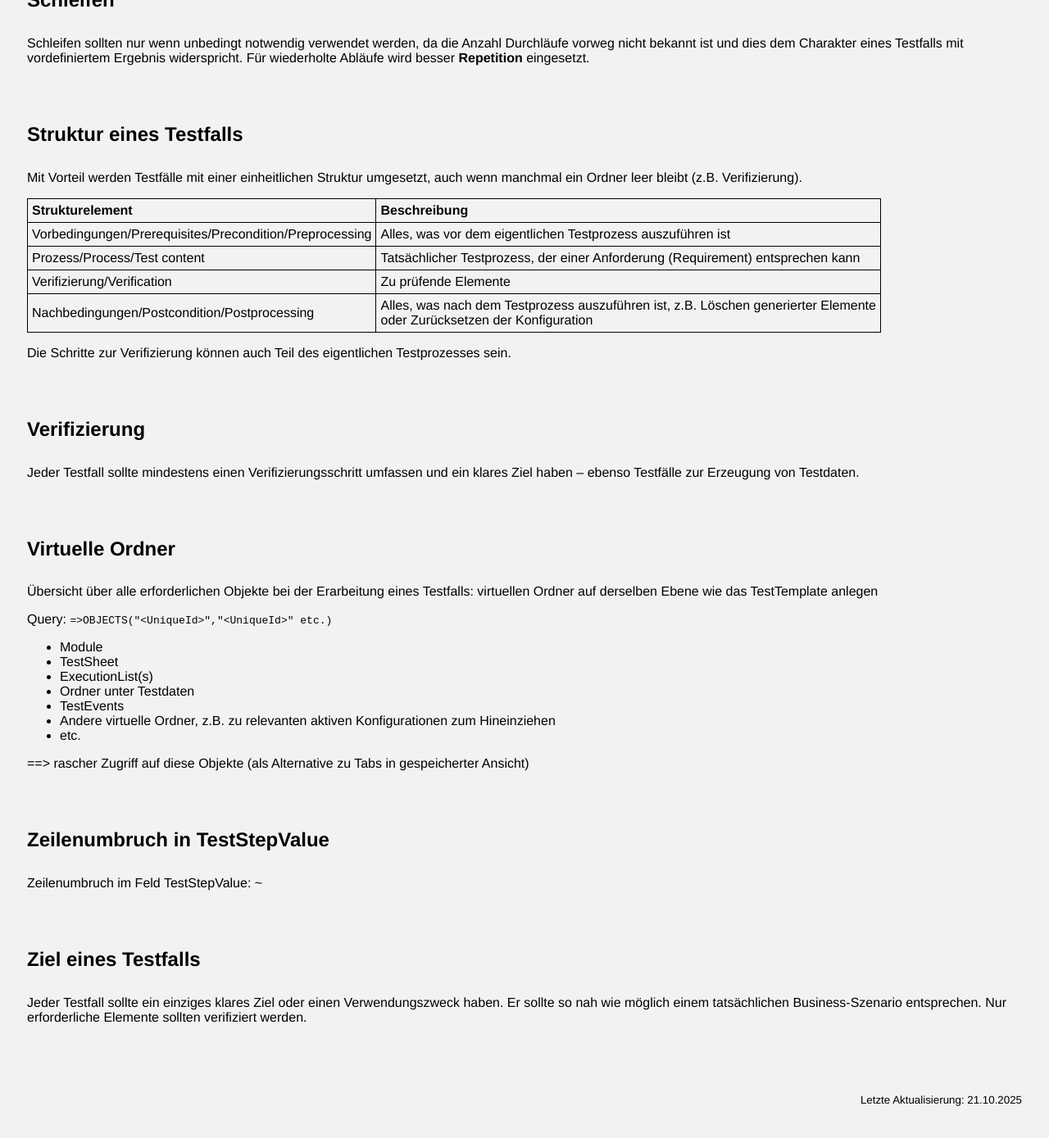
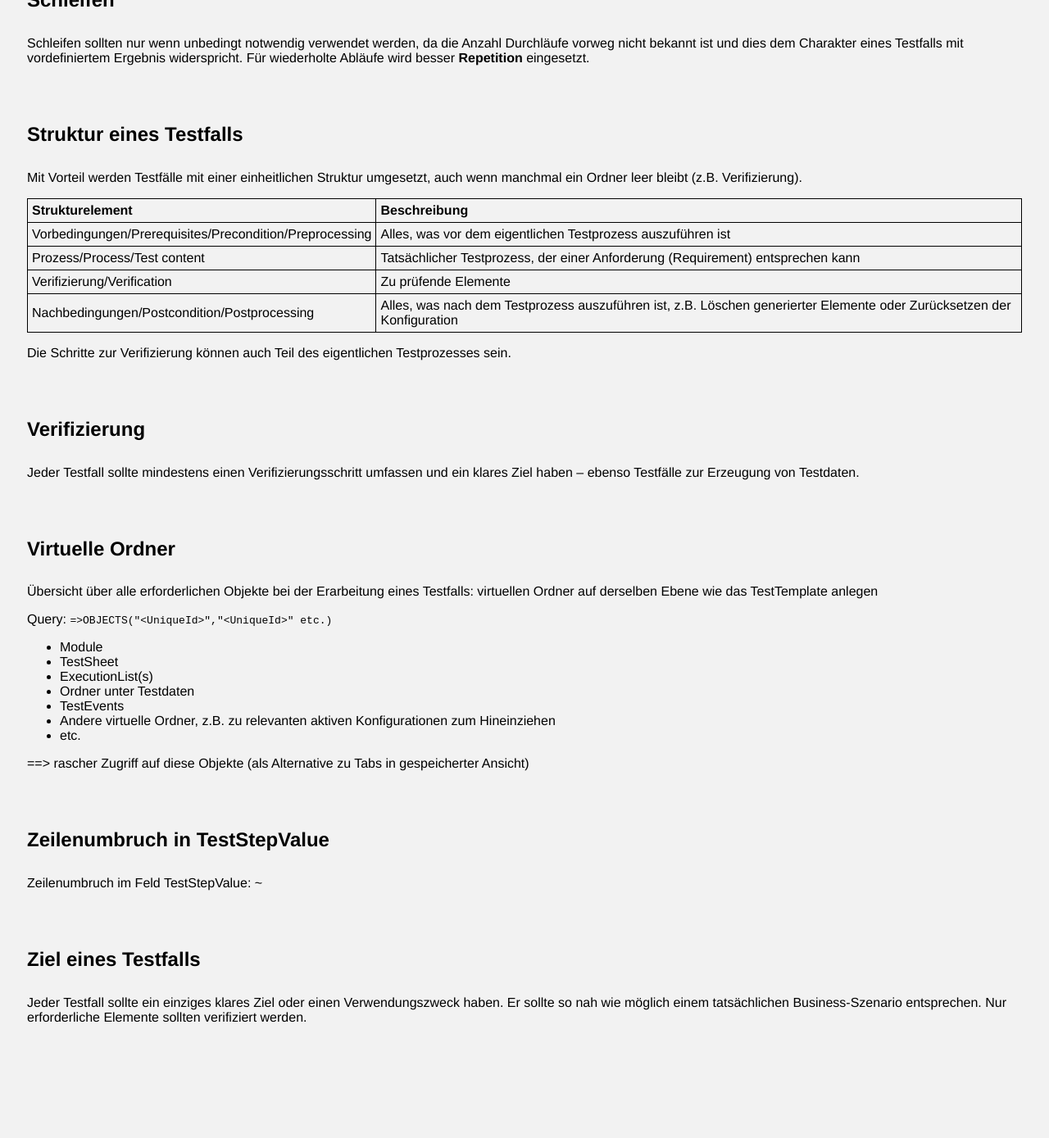
Before and after one commit to arktokrates/arktokrates.github.io, a Jekyll site: the page built from Testautomatisierung/Tosca/Tosca.md, in a window 1280 px wide and 1400 px high, scrolled down 1783 px. Shown: the top 1389 px of the window at 82% size. Built offline with Jekyll 4.4.1, drawn with Linux system fonts in a browser that asks for light colours; our own code applies the rules of GitHub Pages for plain Markdown files; after the commit the page ends 3149 px from its top, so only the background shows below that.

Commit message:
Update date function; Tosca changed

```diff
--- a/Testautomatisierung/Tosca/Tosca.md
+++ b/Testautomatisierung/Tosca/Tosca.md
@@ -2,7 +2,7 @@
 author: Bernhard Fuchs
 layout: default
 permalink: /Testautomatisierung/Tosca/
-last_modified_at: 2025-10-21
+last_modified_at: @1761214705
 ---
 
 # Tosca
@@ -95,7 +95,7 @@ Mit Vorteil werden Testfälle mit einer einheitlichen Struktur umgesetzt, auch w
 | Vorbedingungen/Prerequisites/Precondition/Preprocessing | Alles, was vor dem eigentlichen Testprozess auszuführen ist                                                               |
 | Prozess/Process/Test content                            | Tatsächlicher Testprozess, der einer Anforderung (Requirement) entsprechen kann                                           |
 | Verifizierung/Verification                              | Zu prüfende Elemente                                                                                                      |
-| Nachbedingungen/Postcondition/Postprocessing            | Alles, was nach dem Testprozess auszuführen ist, z.B. Löschen generierter Elemente<br>oder Zurücksetzen der Konfiguration |
+| Nachbedingungen/Postcondition/Postprocessing            | Alles, was nach dem Testprozess auszuführen ist, z.B. Löschen generierter Elemente oder Zurücksetzen der Konfiguration |
 
 Die Schritte zur Verifizierung können auch Teil des eigentlichen Testprozesses sein.
 
```
Also changed, not shown: 1 other file.
